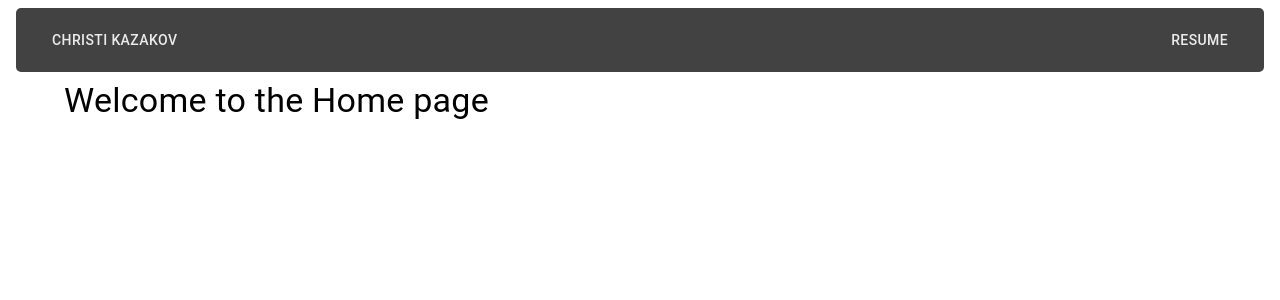
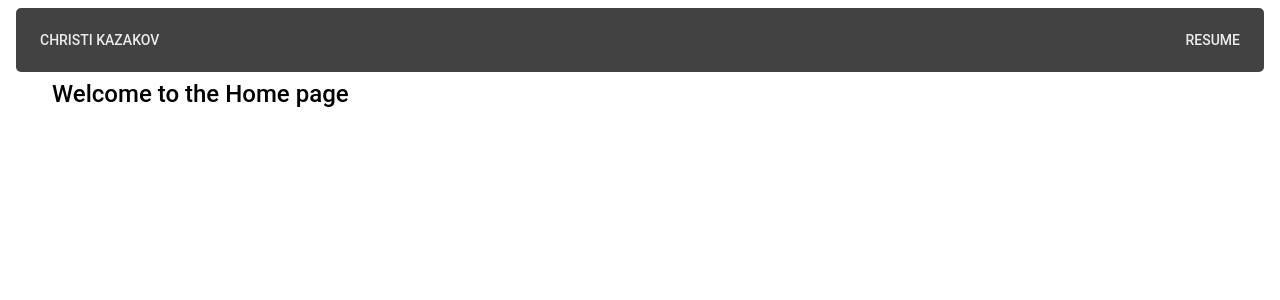
Before and after one commit to ckaz18/ckazakov.github.io, a Next.js app: page / in a window 1280 px wide. Shown: the top 300 px of the page. Built offline with nearby package versions, Linux system fonts and the light colour scheme.

Commit message:
add default theme keys; update resume to have grid with Contact section and blank experience section for now

```diff
--- a/src/theme.ts
+++ b/src/theme.ts
@@ -1,4 +1,4 @@
-import { createTheme } from '@mui/material/styles';
+import { createTheme, ThemeOptions } from '@mui/material/styles';
 import { red } from '@mui/material/colors';
 
 const theme = createTheme({
@@ -18,10 +18,10 @@ const theme = createTheme({
     },
     grey: {
       50: '#fafafa',
-      100:'#f5f5f5',
-      200:'#eeeeee',
-      300:'#e0e0e0',
-      400:'#bdbdbd',
+      100: '#f5f5f5',
+      200: '#eeeeee',
+      300: '#e0e0e0',
+      400: '#bdbdbd',
       500: '#9e9e9e',
       600: '#757575',
       700: '#616161',
@@ -36,6 +36,54 @@ const theme = createTheme({
       default: '#efefef',
     },
   },
-});
+  spacing: (factor: number) => `${0.25 * factor}rem`,
+  typography: {
+    fontFamily: [
+      'Roboto',
+      '"Helvetica Neue"',
+      'Arial',
+      'sans-serif'
+    ].join(','),
+    h1: {
+      fontSize: '2.5rem',
+      fontWeight: 500,
+    },
+    h2: {
+      fontSize: '2rem',
+      fontWeight: 500,
+    },
+    h3: {
+      fontSize: '1.75rem',
+      fontWeight: 500,
+    },
+    h4: {
+      fontSize: '1.5rem',
+      fontWeight: 500,
+    },
+    h5: {
+      fontSize: '1.25rem',
+      fontWeight: 500,
+    },
+    h6: {
+      fontSize: '1rem',
+      fontWeight: 300,
+    },
+    body1: {
+      fontSize: '1rem',
+      lineHeight: 1.5,
+    },
+    body2: {
+      fontSize: '0.875rem',
+      lineHeight: 1.43,
+    },
+  },
+  components: {
+    MuiContainer: {
+
+    }
+  }
+} as ThemeOptions);
+
+// = 0.25 * 2rem = 0.5rem = 8px
 
 export default theme;
```
Also changed, not shown: src/app/resume/page.tsx (+54 -3 lines).
